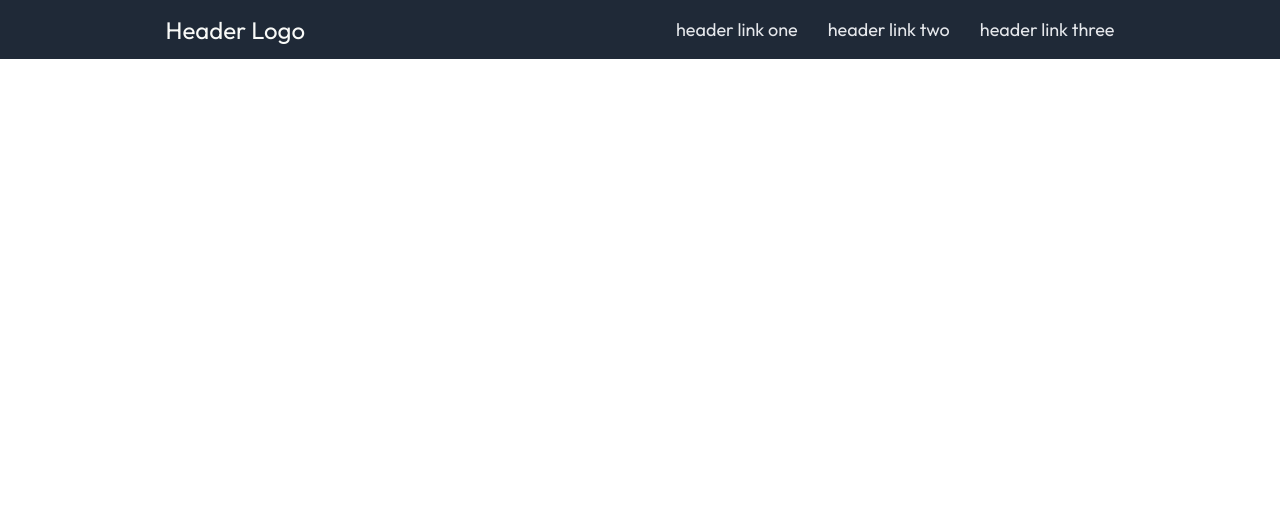
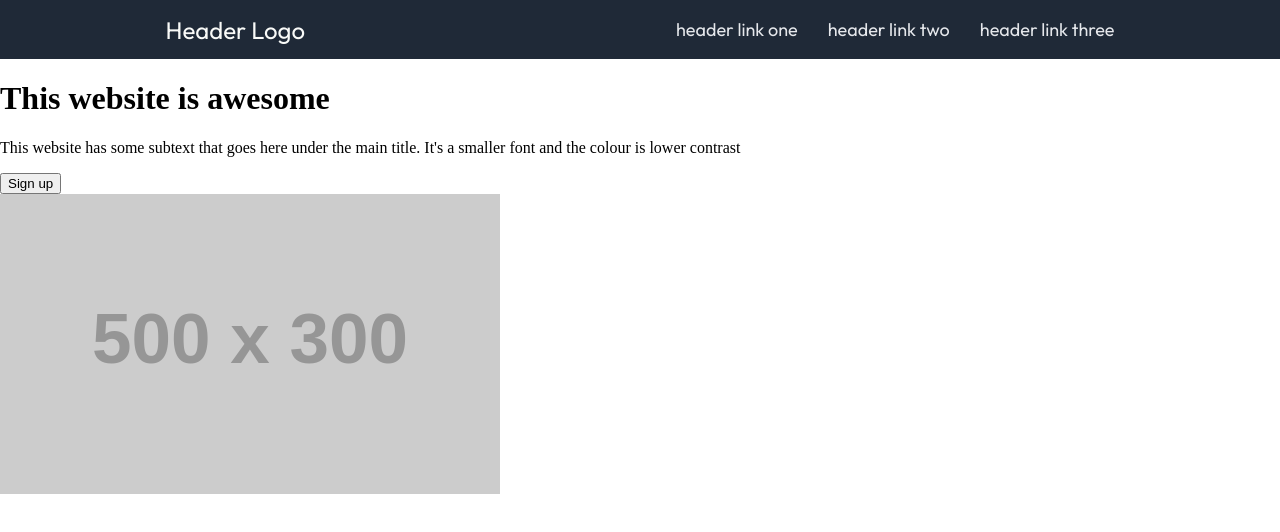
Before and after one commit to EmberTSeal/Landing-Page, a plain HTML site: page index.html in a window 1280 px wide. Drawn offline with Linux system fonts and the light colour scheme; placeholder pictures from the web are drawn by us.

Commit message:
add main section html below header add title, subtitle, sign up button and img

```diff
--- a/index.html
+++ b/index.html
@@ -21,6 +21,18 @@
             </ul>
         </div>
     </header>
+    <main>
+        <div class="main-info">
+            <h1>This website is awesome</h1>
+            <p>This website has some subtext that goes here under the main title. It's a smaller font and the colour is lower contrast</p>
+        </div>
+        <div class="sign-up">
+            <button>Sign up</button>
+        </div>
+        <div class = "image">
+            <a href = "https://placeholder.com"><img src = "https://via.placeholder.com/500x300?text=this+is+a+placeholder+for+an+image"></a>
+        </div>
+    </main>
 </body>
 
 </html>
```
